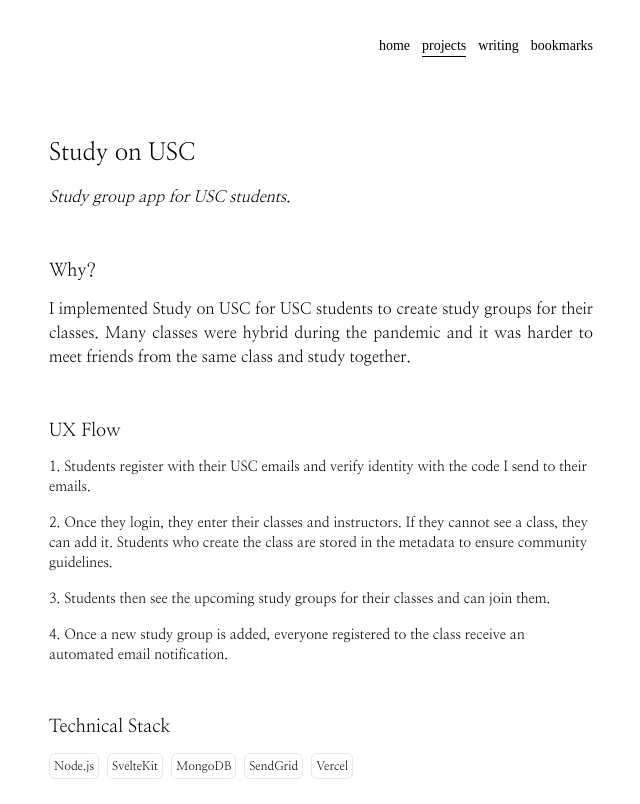
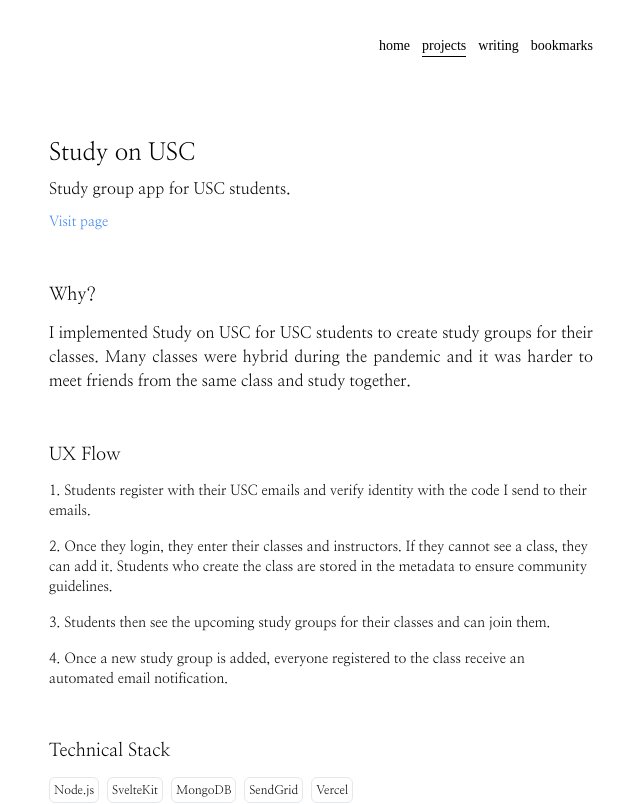
Before and after one commit to rrzhang139/richardzhang.com, a Next.js app: page /projects/study-on-usc in a window 1280 px wide. Shown: the top 804 px of the page, without its empty margins (319-959 px from the left). Built offline with nearby package versions, Linux system fonts and the light colour scheme; a web font is replaced by a local one.

Commit message:
project page

```diff
--- a/pages/projects/[slug].js
+++ b/pages/projects/[slug].js
@@ -7,7 +7,17 @@
       <LandingContainer classnames="mt-12 space-y-12">
         <div>
           <h1 className="text-2xl">{project.title}</h1>
-          <p className="mt-4 italic">{project.description}</p>
+          <p className="mt-2 ">{project.description}</p>
+          <p className="mt-2">
+            <a
+              className="text-sm text-blue-500"
+              href={project.url}
+              target="_blank"
+              rel="noopener noreferrer"
+            >
+              Visit page
+            </a>
+          </p>
         </div>
 
         <div>
@@ -60,6 +70,7 @@
     "study-on-usc": {
       title: "Study on USC",
       description: "Study group app for USC students.",
+      url: "https://www.studyonusc.com/",
       why: [
         "I implemented Study on USC for USC students to create study groups for their classes.",
         "Many classes were hybrid during the pandemic and it was harder to meet friends from the same class and study together.",
```
